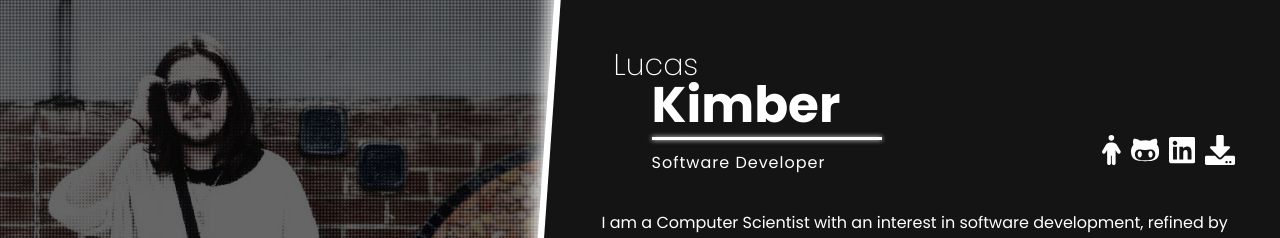
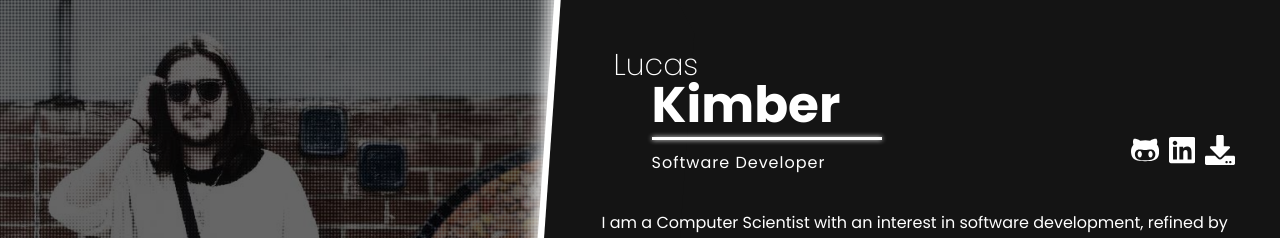
Before and after one commit to lucas-kimber/lucas-kimber.github.io, a Nuxt app: page /education in a window 1280 px wide. Shown: the top 238 px of the page. Built offline with nearby package versions, Linux system fonts and the light colour scheme.

Commit message:
Removed unused social

```diff
--- a/components/socials.vue
+++ b/components/socials.vue
@@ -1,8 +1,9 @@
 <template>
     <div class="socials">
-        <a href="https://google.com" target="_blank" class="link">
+
+        <!-- <a href="https://google.com" target="_blank" class="link">
             <svg xmlns="http://www.w3.org/2000/svg" viewBox="0 0 320 512"><path d="M112 48a48 48 0 1 1 96 0 48 48 0 1 1 -96 0zm40 304V480c0 17.7-14.3 32-32 32s-32-14.3-32-32V256.9L59.4 304.5c-9.1 15.1-28.8 20-43.9 10.9s-20-28.8-10.9-43.9l58.3-97c17.4-28.9 48.6-46.6 82.3-46.6h29.7c33.7 0 64.9 17.7 82.3 46.6l58.3 97c9.1 15.1 4.2 34.8-10.9 43.9s-34.8 4.2-43.9-10.9L232 256.9V480c0 17.7-14.3 32-32 32s-32-14.3-32-32V352H152z"/></svg>
-        </a>
+        </a>  -->
         <a href="https://github.com/lucas-kimber" target="_blank" class="link">
             <svg xmlns="http://www.w3.org/2000/svg" viewBox="0 0 480 512"><path d="M186.1 328.7c0 20.9-10.9 55.1-36.7 55.1s-36.7-34.2-36.7-55.1 10.9-55.1 36.7-55.1 36.7 34.2 36.7 55.1zM480 278.2c0 31.9-3.2 65.7-17.5 95-37.9 76.6-142.1 74.8-216.7 74.8-75.8 0-186.2 2.7-225.6-74.8-14.6-29-20.2-63.1-20.2-95 0-41.9 13.9-81.5 41.5-113.6-5.2-15.8-7.7-32.4-7.7-48.8 0-21.5 4.9-32.3 14.6-51.8 45.3 0 74.3 9 108.8 36 29-6.9 58.8-10 88.7-10 27 0 54.2 2.9 80.4 9.2 34-26.7 63-35.2 107.8-35.2 9.8 19.5 14.6 30.3 14.6 51.8 0 16.4-2.6 32.7-7.7 48.2 27.5 32.4 39 72.3 39 114.2zm-64.3 50.5c0-43.9-26.7-82.6-73.5-82.6-18.9 0-37 3.4-56 6-14.9 2.3-29.8 3.2-45.1 3.2-15.2 0-30.1-.9-45.1-3.2-18.7-2.6-37-6-56-6-46.8 0-73.5 38.7-73.5 82.6 0 87.8 80.4 101.3 150.4 101.3h48.2c70.3 0 150.6-13.4 150.6-101.3zm-82.6-55.1c-25.8 0-36.7 34.2-36.7 55.1s10.9 55.1 36.7 55.1 36.7-34.2 36.7-55.1-10.9-55.1-36.7-55.1z"/></svg>
         </a>
```
